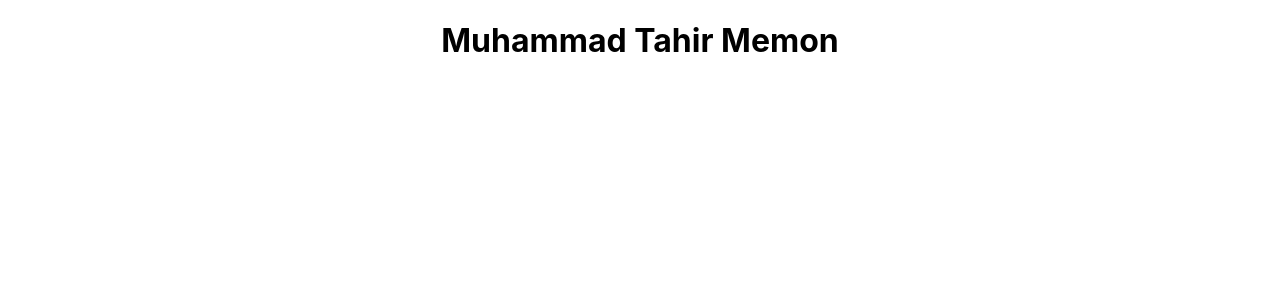
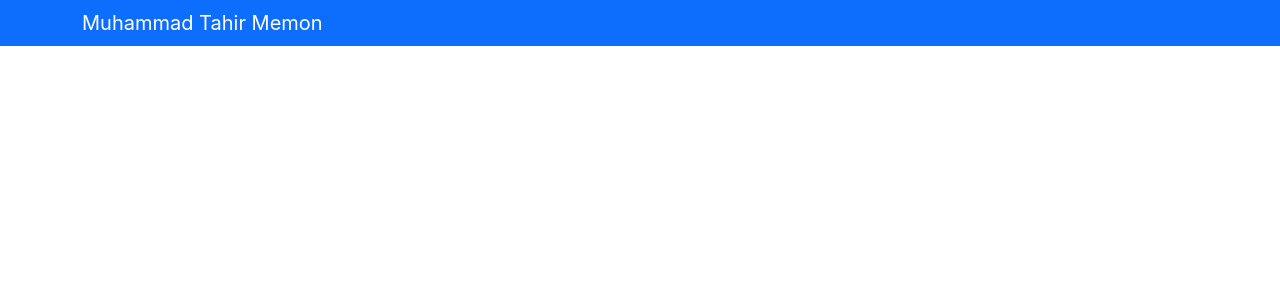
Before and after one commit to mtahiriba/React_Course, a React (Create React App) app: page / in a window 1280 px wide. Shown: the top 300 px of the page. Built offline with nearby package versions, Linux system fonts and the light colour scheme.

Commit message:
Navebar Added

```diff
--- a/package.json
+++ b/package.json
@@ -6,9 +6,12 @@
     "@testing-library/jest-dom": "^5.16.5",
     "@testing-library/react": "^13.4.0",
     "@testing-library/user-event": "^13.5.0",
+    "bootstrap": "^5.2.3",
     "react": "^18.2.0",
     "react-dom": "^18.2.0",
+    "react-popper": "^2.3.0",
     "react-scripts": "5.0.1",
+    "reactstrap": "^9.1.5",
     "web-vitals": "^2.1.4"
   },
   "scripts": {
--- a/src/App.js
+++ b/src/App.js
@@ -1,10 +1,14 @@
-import logo from './logo.svg';
+import {Navbar, NavbarBrand} from 'reactstrap';
 import './App.css';
 
 function App() {
   return (
-    <div className="App">
-      <h1>Muhammad Tahir Memon</h1>
+    <div>
+      <Navbar dark color="primary">
+        <div className="container">
+          <NavbarBrand href="/">Muhammad Tahir Memon</NavbarBrand>
+        </div>
+      </Navbar>
     </div>
   );
 }
--- a/src/index.js
+++ b/src/index.js
@@ -1,5 +1,6 @@
 import React from 'react';
 import ReactDOM from 'react-dom/client';
+import 'bootstrap/dist/css/bootstrap.min.css';
 import './index.css';
 import App from './App';
 import reportWebVitals from './reportWebVitals';
```
Also changed, not shown: 1 other file (tests, documents, lock files or other folders).
